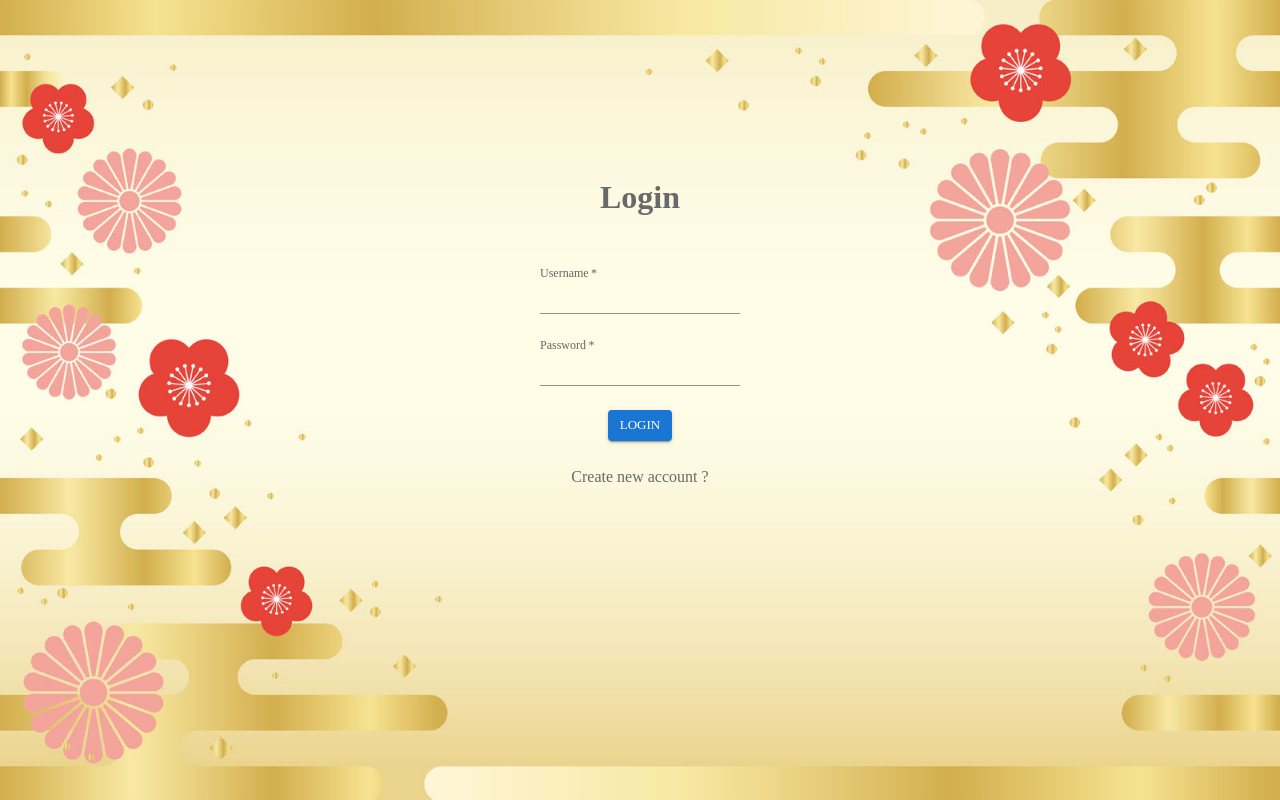
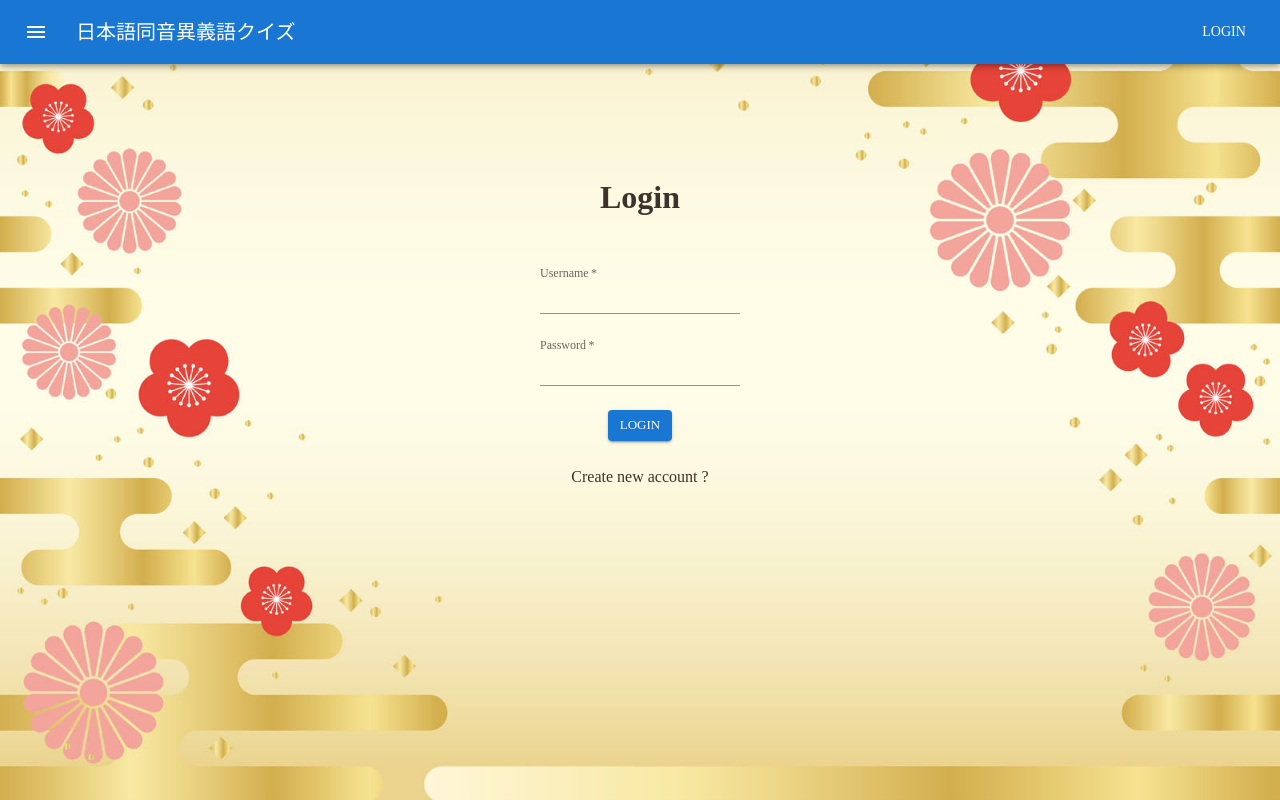
Before and after one commit to usma11dia0/japanese_quiz_app, a React (Create React App) app in the folder frontend/: page /quizzes in a window 1280 px wide. Built offline with nearby package versions, Linux system fonts and the light colour scheme; a web font is replaced by a local one.

Commit message:
create appbar component

```diff
--- a/frontend/src/App.tsx
+++ b/frontend/src/App.tsx
@@ -1,19 +1,17 @@
 import { FC } from "react";
 import { Navigate, Route, Routes } from "react-router-dom";
 import { Box, Container } from "@mui/system";
+import { styled } from "@mui/material";
 
+import ErrorBoundary from "./components/ErrorBoundary";
 import { FinalScreen } from "./pages/FinalScreen";
 import { Questions } from "./pages/Questions";
 import { Settings } from "./pages/Settings";
-import ErrorBoundary from "./components/ErrorBoundary";
-
 import { QuizMenu } from "./features/quiz/menu/QuizMenu";
 import { QuizQuestion } from "./features/quiz/question/QuizQuestion";
 import { QuizResult } from "./features/quiz/result/QuizResult";
 import { Auth } from "./features/auth/Auth";
-import { createTheme, styled } from "@mui/material";
-import { url } from "inspector";
-import { CorporateFareRounded } from "@mui/icons-material";
+import { Appbar } from "./components/appbar/Appbar";
 
 const App: FC = () => {
   const jwt = localStorage.getItem("localJWT");
@@ -30,6 +28,7 @@ const App: FC = () => {
 
   return (
     <ErrorBoundary>
+      <Appbar />
       <CustomContainer>
         <Box
           sx={{
@@ -41,7 +40,6 @@ const App: FC = () => {
             margin: "0 auto",
             // mt: 12,
           }}
-          // textAlign="center"
         >
           <Routes>
             <Route path="/" element={jwt ? <QuizMenu /> : <Auth />} />
--- /dev/null
+++ b/frontend/src/components/appbar/Appbar.tsx
@@ -0,0 +1,38 @@
+import React from "react";
+import { AppBar, Box, Button, IconButton, Toolbar } from "@mui/material";
+import MenuIcon from "@mui/icons-material/Menu";
+import Typography from "@mui/material/Typography";
+
+export const Appbar = () => {
+  const Logout = () => {
+    localStorage.removeItem("localJWT");
+    window.location.href = "/";
+  };
+  return (
+    <>
+      <Box sx={{ flexGlow: 1 }}>
+        <AppBar position="fixed" sx={{ width: "100%" }}>
+          <Toolbar>
+            <IconButton
+              size="large"
+              edge="start"
+              color="inherit"
+              aria-label="menu"
+              sx={{ mr: 2 }}
+            >
+              <MenuIcon />
+            </IconButton>
+            <Typography variant="h6" component="div" sx={{ flexGrow: 1 }}>
+              日本語同音異義語クイズ
+            </Typography>
+            <Button color="inherit">Login</Button>
+          </Toolbar>
+        </AppBar>
+      </Box>
+      {/* Navibar用 */}
+      {/* <a href="https://www.vecteezy.com/free-vector/nature">
+        Nature Vectors by Vecteezy
+      </a> */}
+    </>
+  );
+};
--- a/frontend/src/features/auth/Auth.module.css
+++ b/frontend/src/features/auth/Auth.module.css
@@ -1,6 +1,6 @@
 .auth__root {
   font-family: serif;
-  color: dimgray;
+  color: #3f312b;
   min-height: 80vh;
   display: flex;
   flex-direction: column;
@@ -12,6 +12,11 @@
   cursor: pointer;
 }
 
+@media only screen and (max-width: 480px) {
+  .Toastify__toast-container {
+    padding: 12px;
+  }
+}
 :root {
   --toastify-toast-width: 420px;
-} /*# sourceMappingURL=Auth.module.css.map */
+}/*# sourceMappingURL=Auth.module.css.map */
--- a/frontend/src/features/auth/Auth.module.scss
+++ b/frontend/src/features/auth/Auth.module.scss
@@ -2,7 +2,7 @@
 
 .auth__root {
   font-family: serif;
-  color: var.$cGlay;
+  color: var.$cJPBlack;
   min-height: 80vh;
   display: flex;
   flex-direction: column;
--- a/frontend/src/scss/_variables.scss
+++ b/frontend/src/scss/_variables.scss
@@ -1,2 +1,7 @@
 $cGlay: dimgray;
 $cWhite: white;
+
+// 和モダンの配色パターン
+$cJPYellow: #fbca4d; //支子色
+$cJPBlack: #3f312b; //赤墨
+$cJPRed: #ba2636; //朱色
```
Also changed, not shown: frontend/src/components/topbar/Topbar.tsx (deleted, +0 -17 lines), frontend/public/assets/background/vecteezy_asanoha-japanese-traditional-seamless-pattern-with-modern_7169479.jpg (added), 1 other file (tests, documents, lock files or other folders).
